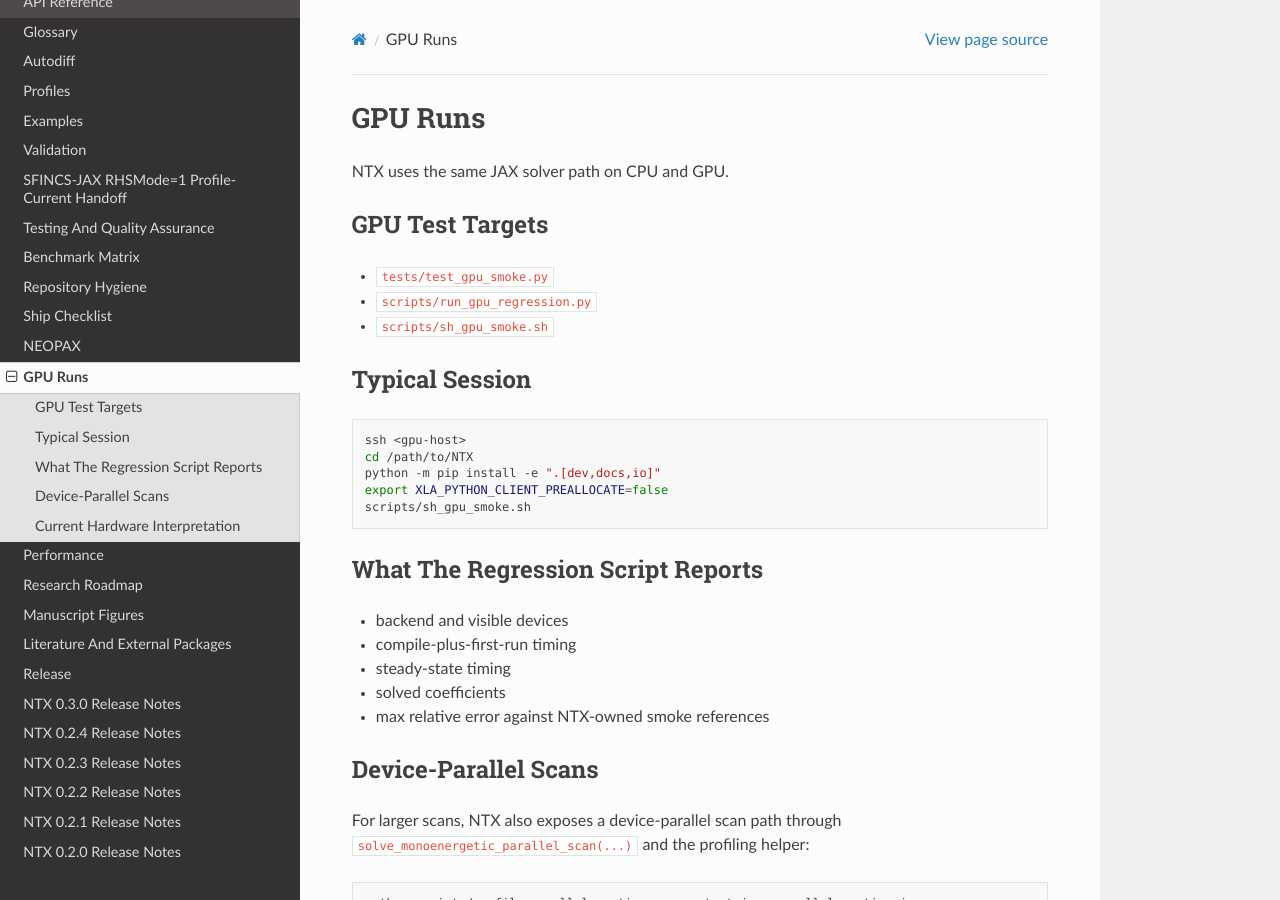
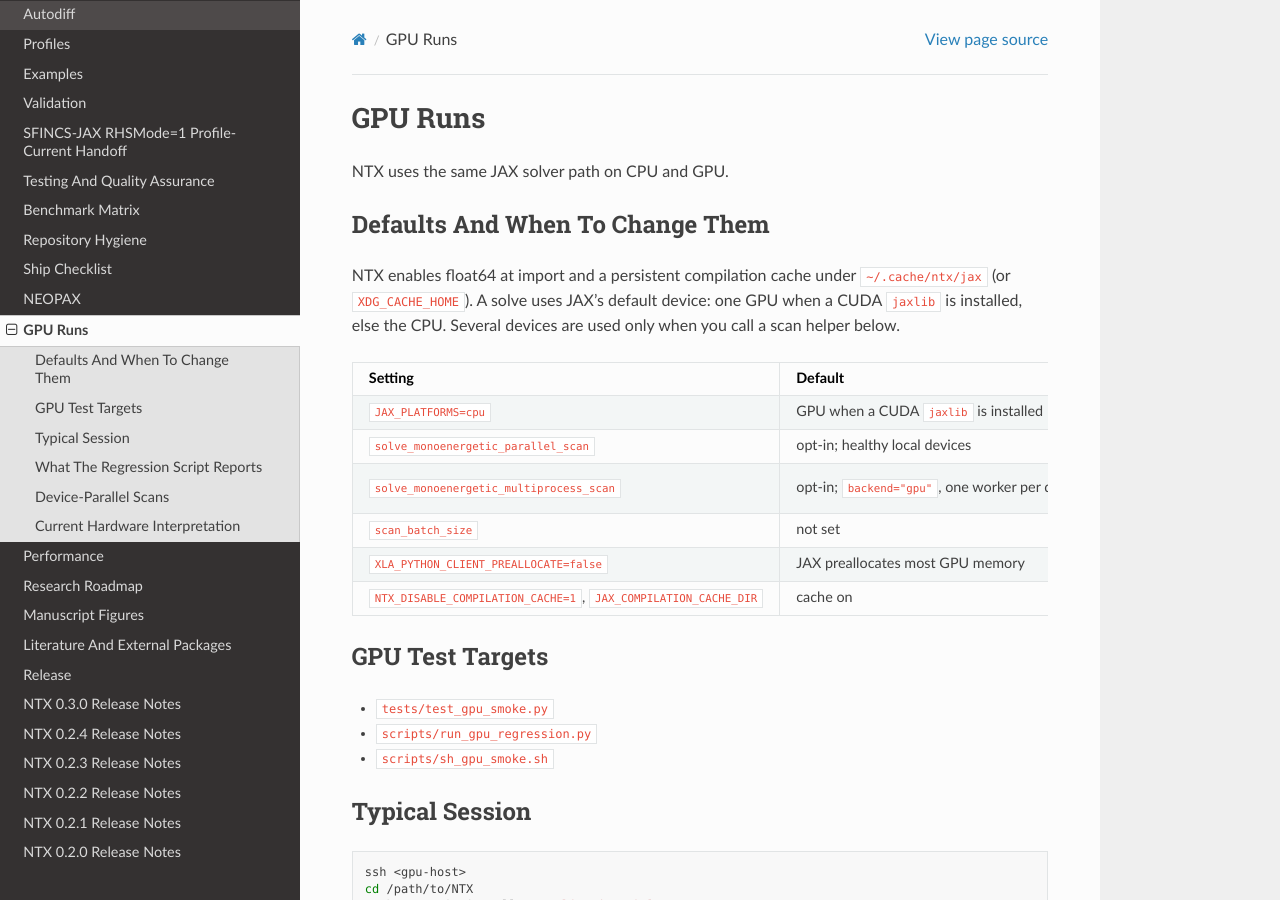
Before and after one commit to uwplasma/NTX, a Sphinx documentation site: the page built from docs/gpu.md, in a window 1280 px wide and 900 px high. Built offline with Sphinx 7.4.7 and the Read the Docs theme 3.1.0, drawn with Linux system fonts in a browser that asks for light colours.

Commit message:
Document the CPU, GPU and multi-device defaults

```diff
--- a/docs/gpu.md
+++ b/docs/gpu.md
@@ -1,6 +1,19 @@
 # GPU Runs
 
 NTX uses the same JAX solver path on CPU and GPU.
+
+## Defaults And When To Change Them
+
+NTX enables float64 at import and a persistent compilation cache under `~/.cache/ntx/jax` (or `XDG_CACHE_HOME`). A solve uses JAX's default device: one GPU when a CUDA `jaxlib` is installed, else the CPU. Several devices are used only when you call a scan helper below.
+
+| Setting | Default | Change it when |
+| --- | --- | --- |
+| `JAX_PLATFORMS=cpu` | GPU when a CUDA `jaxlib` is installed | Small grids: CPU is faster on the smoke cases below |
+| `solve_monoenergetic_parallel_scan` | opt-in; healthy local devices | A large scan on one process; `num_devices` limits it |
+| `solve_monoenergetic_multiprocess_scan` | opt-in; `backend="gpu"`, one worker per device | Several GPUs, the robust route below; with `backend="cpu"`, set `workers` or it runs one |
+| `scan_batch_size` | not set | A scan runs out of memory |
+| `XLA_PYTHON_CLIENT_PREALLOCATE=false` | JAX preallocates most GPU memory | Several processes share one GPU |
+| `NTX_DISABLE_COMPILATION_CACHE=1`, `JAX_COMPILATION_CACHE_DIR` | cache on | The cache filesystem is slow or small |
 
 ## GPU Test Targets
 
```
